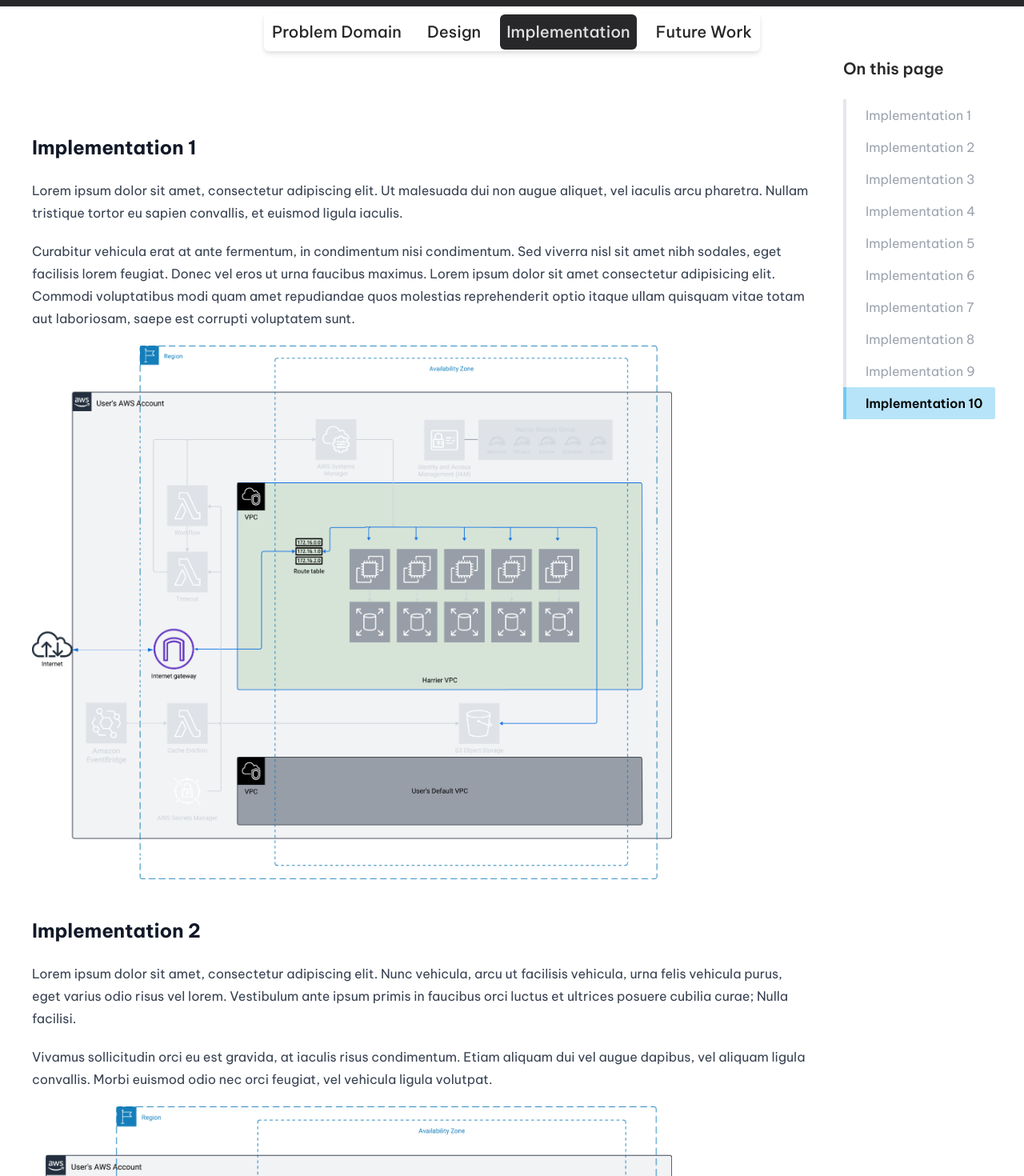
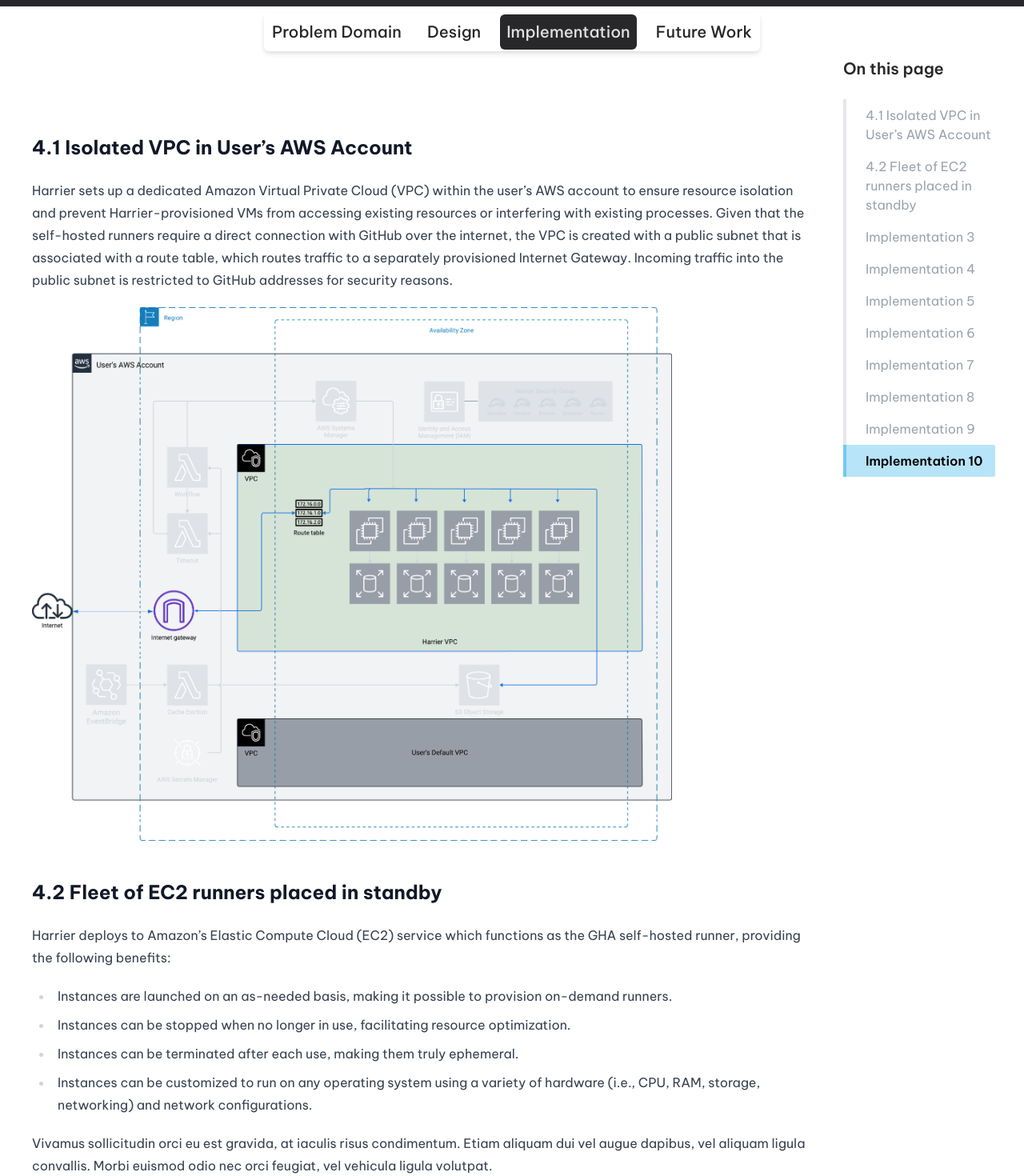
Before and after one commit to harrier-gha-runner/harrier-gha-runner.github.io, a React (Vite) app: page /#/case-study/implementation in a window 1280 px wide. Shown: the part 80-1550 px from the top of the page at 80% size. Built offline with nearby package versions, Linux system fonts and the light colour scheme.

Commit message:
chore: add titles and content to implementation
Co-authored-by: Shane Ziegler <shanedb@gmail.com>
Co-authored-by: joelbarton-io <joelbarton406@gmail.com>
Co-authored-by: Wook Kim <h.wook.kim@gmail.com>
Co-authored-by: Shane Ziegler <shaneziegler@users.noreply.github.com>

```diff
--- a/package.json
+++ b/package.json
@@ -8,7 +8,7 @@
     "dev": "vite",
     "build": "tsc -b && vite build",
     "predeploy": "npm run build",
-    "deploy": "gh-pages -d dist",
+    "deploy": "gh-pages -b main -d dist",
     "lint": "eslint ."
   },
   "dependencies": {
--- a/src/components/pages/case-study/Implementation.tsx
+++ b/src/components/pages/case-study/Implementation.tsx
@@ -52,6 +52,10 @@
     (subheader) => subheader.id,
   );
 
+  const subheaderNames = pages[activePage].subheaders?.map(
+    (subheader) => subheader.name,
+  );
+
   const handleInView = (id: string) => {
     const subheaderIndex = subheaderIds.indexOf(id);
     if (subheaderIndex !== -1) {
@@ -63,22 +67,19 @@
     <>
       <section id="implementation-1">
         <SectionInView sectionId="implementation-1" onInView={handleInView} />
-        <h2>Implementation 1</h2>
+        <h2>{subheaderNames[0]}</h2>
         <div className="">
           <div className="">
             <p>
-              Lorem ipsum dolor sit amet, consectetur adipiscing elit. Ut
-              malesuada dui non augue aliquet, vel iaculis arcu pharetra. Nullam
-              tristique tortor eu sapien convallis, et euismod ligula iaculis.
-            </p>
-            <p>
-              Curabitur vehicula erat at ante fermentum, in condimentum nisi
-              condimentum. Sed viverra nisl sit amet nibh sodales, eget
-              facilisis lorem feugiat. Donec vel eros ut urna faucibus maximus.
-              Lorem ipsum dolor sit amet consectetur adipisicing elit. Commodi
-              voluptatibus modi quam amet repudiandae quos molestias
-              reprehenderit optio itaque ullam quisquam vitae totam aut
-              laboriosam, saepe est corrupti voluptatem sunt.
+              Harrier sets up a dedicated Amazon Virtual Private Cloud (VPC)
+              within the user’s AWS account to ensure resource isolation and
+              prevent Harrier-provisioned VMs from accessing existing resources
+              or interfering with existing processes. Given that the self-hosted
+              runners require a direct connection with GitHub over the internet,
+              the VPC is created with a public subnet that is associated with a
+              route table, which routes traffic to a separately provisioned
+              Internet Gateway. Incoming traffic into the public subnet is
+              restricted to GitHub addresses for security reasons.
             </p>
           </div>
           <ImageContentModal
@@ -91,12 +92,30 @@
       <section id="implementation-2">
         <SectionInView sectionId="implementation-2" onInView={handleInView} />
 
-        <h2>Implementation 2</h2>
+        <h2>{subheaderNames[1]}</h2>
         <p>
-          Lorem ipsum dolor sit amet, consectetur adipiscing elit. Nunc
-          vehicula, arcu ut facilisis vehicula, urna felis vehicula purus, eget
-          varius odio risus vel lorem. Vestibulum ante ipsum primis in faucibus
-          orci luctus et ultrices posuere cubilia curae; Nulla facilisi.
+          Harrier deploys to Amazon’s Elastic Compute Cloud (EC2) service which
+          functions as the GHA self-hosted runner, providing the following
+          benefits:
+          <ul>
+            <li>
+              Instances are launched on an as-needed basis, making it possible
+              to provision on-demand runners.
+            </li>
+            <li>
+              Instances can be stopped when no longer in use, facilitating
+              resource optimization.
+            </li>
+            <li>
+              Instances can be terminated after each use, making them truly
+              ephemeral.
+            </li>
+            <li>
+              Instances can be customized to run on any operating system using a
+              variety of hardware (i.e., CPU, RAM, storage, networking) and
+              network configurations.
+            </li>
+          </ul>
         </p>
         <p>
           Vivamus sollicitudin orci eu est gravida, at iaculis risus
--- a/src/providers/PageNavigation.tsx
+++ b/src/providers/PageNavigation.tsx
@@ -52,8 +52,14 @@
       id: "implementation",
       name: "Implementation",
       subheaders: [
-        { id: "implementation-1", name: "Implementation 1" },
-        { id: "implementation-2", name: "Implementation 2" },
+        {
+          id: "implementation-1",
+          name: "4.1 Isolated VPC in User’s AWS Account",
+        },
+        {
+          id: "implementation-2",
+          name: "4.2 Fleet of EC2 runners placed in standby",
+        },
         { id: "implementation-3", name: "Implementation 3" },
         { id: "implementation-4", name: "Implementation 4" },
         { id: "implementation-5", name: "Implementation 5" },
```
